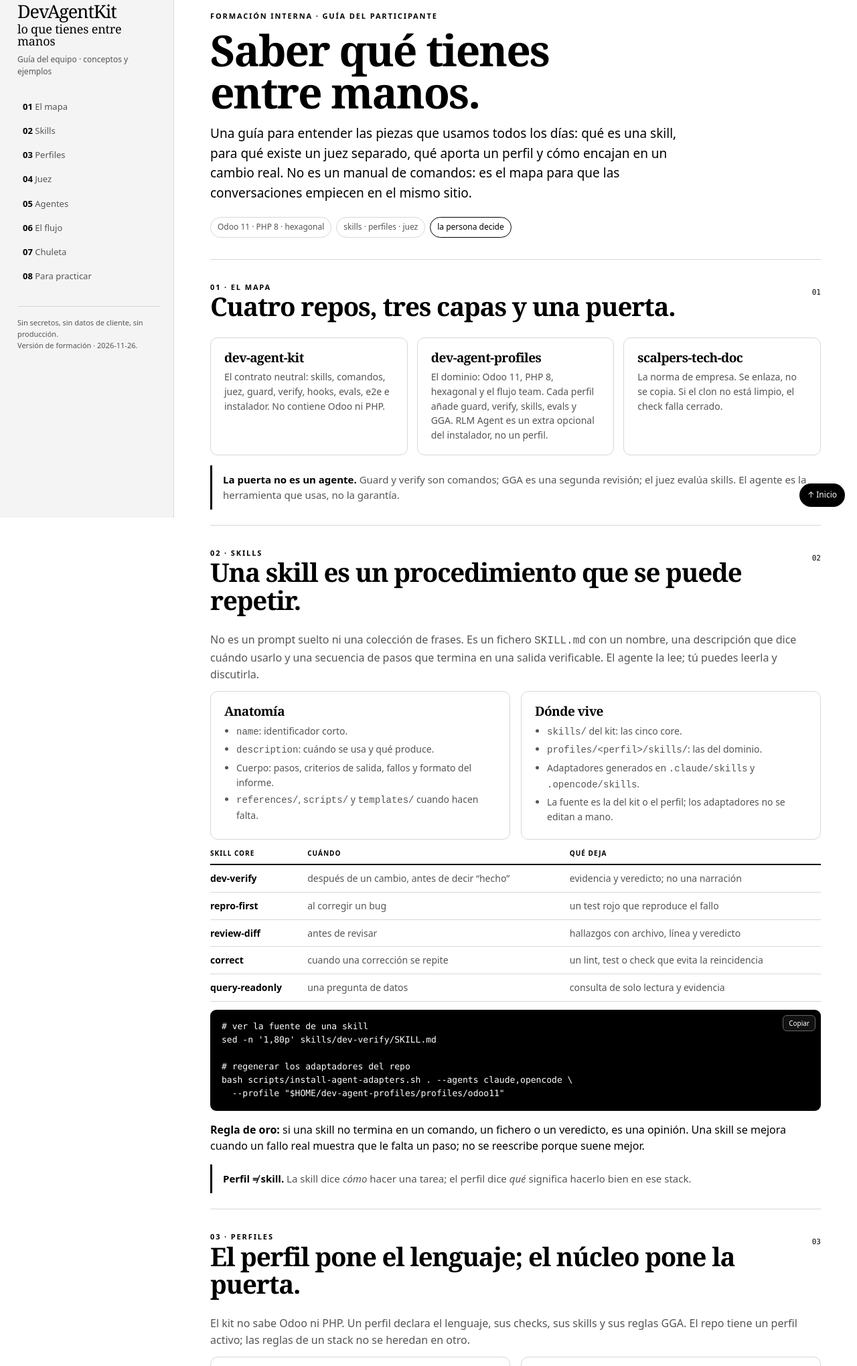
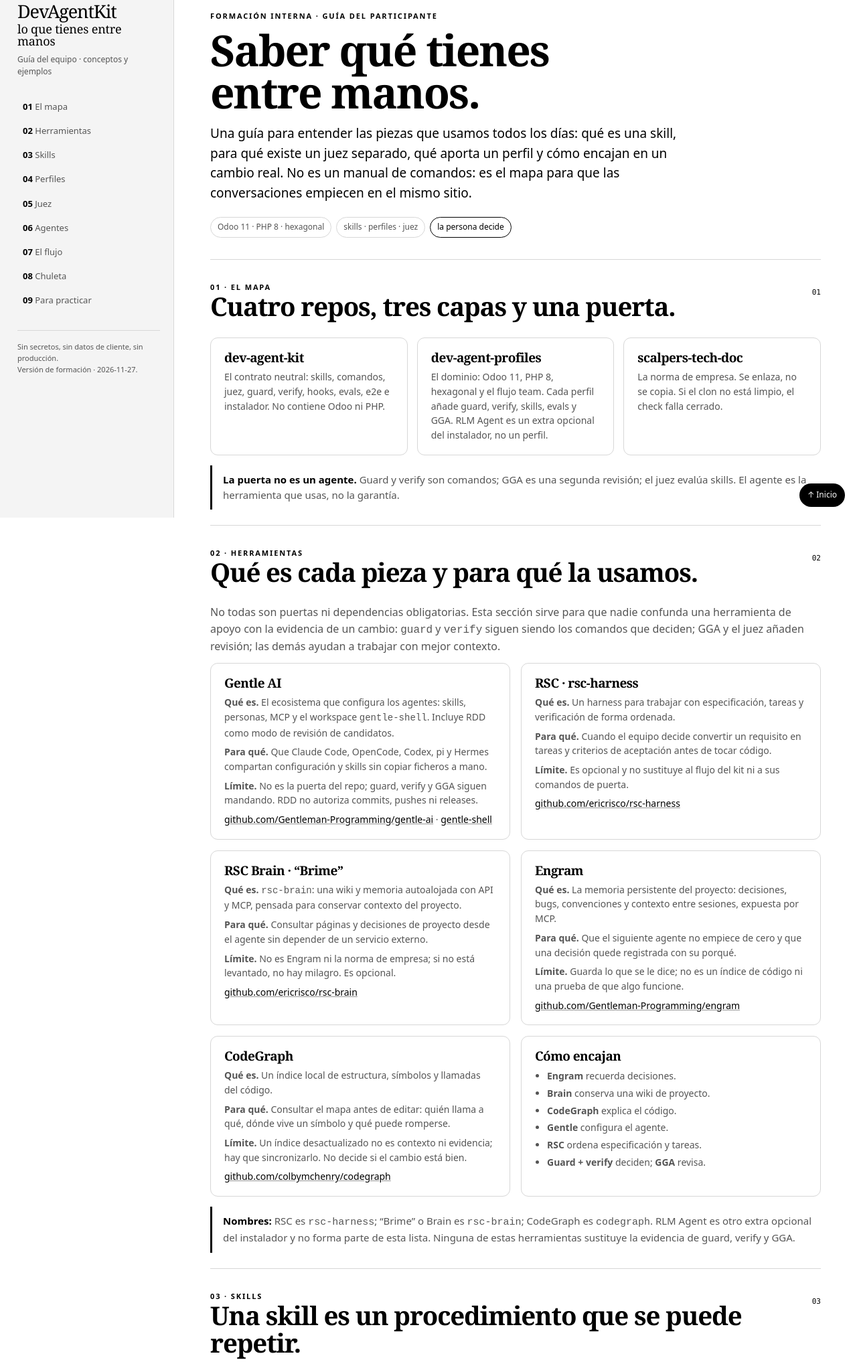
Before and after one commit to ScalpersCompany/dev-agent-kit, a plain HTML site: page docs/formacion/guia-equipo.html in a window 1280 px wide. Shown: the part 27-2067 px from the top of the page at 67% size. Drawn offline with Linux system fonts and the light colour scheme.

Commit message:
docs(team): explain the tools the team actually uses

```diff
--- a/docs/formacion/guia-equipo.html
+++ b/docs/formacion/guia-equipo.html
@@ -98,15 +98,16 @@
     <div class="sub">Guía del equipo · conceptos y ejemplos</div>
     <nav aria-label="Índice">
       <a href="#mapa"><strong>01</strong> El mapa</a>
-      <a href="#skills"><strong>02</strong> Skills</a>
-      <a href="#perfiles"><strong>03</strong> Perfiles</a>
-      <a href="#juez"><strong>04</strong> Juez</a>
-      <a href="#agentes"><strong>05</strong> Agentes</a>
-      <a href="#flujo"><strong>06</strong> El flujo</a>
-      <a href="#chuleta"><strong>07</strong> Chuleta</a>
-      <a href="#practica"><strong>08</strong> Para practicar</a>
+      <a href="#herramientas"><strong>02</strong> Herramientas</a>
+      <a href="#skills"><strong>03</strong> Skills</a>
+      <a href="#perfiles"><strong>04</strong> Perfiles</a>
+      <a href="#juez"><strong>05</strong> Juez</a>
+      <a href="#agentes"><strong>06</strong> Agentes</a>
+      <a href="#flujo"><strong>07</strong> El flujo</a>
+      <a href="#chuleta"><strong>08</strong> Chuleta</a>
+      <a href="#practica"><strong>09</strong> Para practicar</a>
     </nav>
-    <div class="foot">Sin secretos, sin datos de cliente, sin producción.<br>Versión de formación · 2026-11-26.</div>
+    <div class="foot">Sin secretos, sin datos de cliente, sin producción.<br>Versión de formación · 2026-11-27.</div>
   </aside>
 
   <main>
@@ -127,8 +128,22 @@
       <div class="note"><b>La puerta no es un agente.</b> Guard y verify son comandos; GGA es una segunda revisión; el juez evalúa skills. El agente es la herramienta que usas, no la garantía.</div>
     </section>
 
+    <section id="herramientas">
+      <div class="head"><div><div class="kicker">02 · Herramientas</div><h2>Qué es cada pieza y para qué la usamos.</h2></div><div class="num">02</div></div>
+      <p>No todas son puertas ni dependencias obligatorias. Esta sección sirve para que nadie confunda una herramienta de apoyo con la evidencia de un cambio: <code>guard</code> y <code>verify</code> siguen siendo los comandos que deciden; GGA y el juez añaden revisión; las demás ayudan a trabajar con mejor contexto.</p>
+      <div class="grid2">
+        <div class="card"><h3>Gentle AI</h3><p><b>Qué es.</b> El ecosistema que configura los agentes: skills, personas, MCP y el workspace <code>gentle-shell</code>. Incluye RDD como modo de revisión de candidatos.</p><p><b>Para qué.</b> Que Claude Code, OpenCode, Codex, pi y Hermes compartan configuración y skills sin copiar ficheros a mano.</p><p><b>Límite.</b> No es la puerta del repo; guard, verify y GGA siguen mandando. RDD no autoriza commits, pushes ni releases.</p><p><a href="https://github.com/Gentleman-Programming/gentle-ai">github.com/Gentleman-Programming/gentle-ai</a> · <a href="https://github.com/Gentleman-Programming/gentle-shell">gentle-shell</a></p></div>
+        <div class="card"><h3>RSC · rsc-harness</h3><p><b>Qué es.</b> Un harness para trabajar con especificación, tareas y verificación de forma ordenada.</p><p><b>Para qué.</b> Cuando el equipo decide convertir un requisito en tareas y criterios de aceptación antes de tocar código.</p><p><b>Límite.</b> Es opcional y no sustituye al flujo del kit ni a sus comandos de puerta.</p><p><a href="https://github.com/ericrisco/rsc-harness">github.com/ericrisco/rsc-harness</a></p></div>
+        <div class="card"><h3>RSC Brain · “Brime”</h3><p><b>Qué es.</b> <code>rsc-brain</code>: una wiki y memoria autoalojada con API y MCP, pensada para conservar contexto del proyecto.</p><p><b>Para qué.</b> Consultar páginas y decisiones de proyecto desde el agente sin depender de un servicio externo.</p><p><b>Límite.</b> No es Engram ni la norma de empresa; si no está levantado, no hay milagro. Es opcional.</p><p><a href="https://github.com/ericrisco/rsc-brain">github.com/ericrisco/rsc-brain</a></p></div>
+        <div class="card"><h3>Engram</h3><p><b>Qué es.</b> La memoria persistente del proyecto: decisiones, bugs, convenciones y contexto entre sesiones, expuesta por MCP.</p><p><b>Para qué.</b> Que el siguiente agente no empiece de cero y que una decisión quede registrada con su porqué.</p><p><b>Límite.</b> Guarda lo que se le dice; no es un índice de código ni una prueba de que algo funcione.</p><p><a href="https://github.com/Gentleman-Programming/engram">github.com/Gentleman-Programming/engram</a></p></div>
+        <div class="card"><h3>CodeGraph</h3><p><b>Qué es.</b> Un índice local de estructura, símbolos y llamadas del código.</p><p><b>Para qué.</b> Consultar el mapa antes de editar: quién llama a qué, dónde vive un símbolo y qué puede romperse.</p><p><b>Límite.</b> Un índice desactualizado no es contexto ni evidencia; hay que sincronizarlo. No decide si el cambio está bien.</p><p><a href="https://github.com/colbymchenry/codegraph">github.com/colbymchenry/codegraph</a></p></div>
+        <div class="card"><h3>Cómo encajan</h3><ul><li><b>Engram</b> recuerda decisiones.</li><li><b>Brain</b> conserva una wiki de proyecto.</li><li><b>CodeGraph</b> explica el código.</li><li><b>Gentle</b> configura el agente.</li><li><b>RSC</b> ordena especificación y tareas.</li><li><b>Guard + verify</b> deciden; <b>GGA</b> revisa.</li></ul></div>
+      </div>
+      <div class="note"><b>Nombres:</b> RSC es <code>rsc-harness</code>; “Brime” o Brain es <code>rsc-brain</code>; CodeGraph es <code>codegraph</code>. RLM Agent es otro extra opcional del instalador y no forma parte de esta lista. Ninguna de estas herramientas sustituye la evidencia de guard, verify y GGA.</div>
+    </section>
+
     <section id="skills">
-      <div class="head"><div><div class="kicker">02 · Skills</div><h2>Una skill es un procedimiento que se puede repetir.</h2></div><div class="num">02</div></div>
+      <div class="head"><div><div class="kicker">03 · Skills</div><h2>Una skill es un procedimiento que se puede repetir.</h2></div><div class="num">03</div></div>
       <p>No es un prompt suelto ni una colección de frases. Es un fichero <code>SKILL.md</code> con un nombre, una descripción que dice cuándo usarlo y una secuencia de pasos que termina en una salida verificable. El agente la lee; tú puedes leerla y discutirla.</p>
       <div class="grid2">
         <div class="card"><h3>Anatomía</h3><ul><li><code>name</code>: identificador corto.</li><li><code>description</code>: cuándo se usa y qué produce.</li><li>Cuerpo: pasos, criterios de salida, fallos y formato del informe.</li><li><code>references/</code>, <code>scripts/</code> y <code>templates/</code> cuando hacen falta.</li></ul></div>
@@ -155,7 +170,7 @@ bash scripts/install-agent-adapters.sh . --agents claude,opencode \
     </section>
 
     <section id="perfiles">
-      <div class="head"><div><div class="kicker">03 · Perfiles</div><h2>El perfil pone el lenguaje; el núcleo pone la puerta.</h2></div><div class="num">03</div></div>
+      <div class="head"><div><div class="kicker">04 · Perfiles</div><h2>El perfil pone el lenguaje; el núcleo pone la puerta.</h2></div><div class="num">04</div></div>
       <p>El kit no sabe Odoo ni PHP. Un perfil declara el lenguaje, sus checks, sus skills y sus reglas GGA. El repo tiene un perfil activo; las reglas de un stack no se heredan en otro.</p>
       <div class="grid2">
         <div class="card"><h3>Qué contiene</h3><ul><li><code>profile.json</code> y <code>profile.env</code>.</li><li><code>guard/</code> y <code>verify/</code>.</li><li><code>skills/</code> y <code>evals/</code>.</li><li><code>gga/REVIEW-RULES.md</code>: las reglas de revisión del perfil.</li></ul></div>
@@ -177,7 +192,7 @@ cat .dev-agent/config</pre></div>
     </section>
 
     <section id="juez">
-      <div class="head"><div><div class="kicker">04 · Juez</div><h2>El que ejecuta no se pone las notas.</h2></div><div class="num">04</div></div>
+      <div class="head"><div><div class="kicker">05 · Juez</div><h2>El que ejecuta no se pone las notas.</h2></div><div class="num">05</div></div>
       <p>El juez es un evaluador separado que lee una rúbrica, la salida de otro agente y los artefactos de la ejecución. Devuelve un JSON con una nota por criterio; el harness calcula la media ponderada y decide si la skill pasa.</p>
       <div class="grid2">
         <div class="card"><h3>Cómo funciona</h3><ul><li><code>agents/judge.md</code> es el prompt estricto; solo devuelve JSON.</li><li><code>evals/harness.py</code> ejecuta K copias en un entorno desechable.</li><li>El baseline usa K=3 y umbral 8,5; el rubric manda.</li><li>El juez debe ser un modelo distinto del que ejecutó la skill.</li></ul></div>
@@ -198,7 +213,7 @@ python3 evals/harness.py \
     </section>
 
     <section id="agentes">
-      <div class="head"><div><div class="kicker">05 · Agentes</div><h2>Una fuente, varios clientes.</h2></div><div class="num">05</div></div>
+      <div class="head"><div><div class="kicker">06 · Agentes</div><h2>Una fuente, varios clientes.</h2></div><div class="num">06</div></div>
       <p>OpenCode, Claude Code, Codex, pi y Hermes no tienen que usar el mismo formato. El kit mantiene una fuente neutral y genera los adaptadores que cada uno lee. Cambiar de agente no cambia el contrato.</p>
       <div class="grid2">
         <div class="card"><h3>Lo neutral</h3><ul><li><code>AGENTS.md</code>, <code>skills/</code>, <code>commands/</code>, <code>agents/</code>.</li><li>El juez y el runner neutral.</li><li>La puerta son comandos de shell y Python.</li></ul></div>
@@ -208,7 +223,7 @@ python3 evals/harness.py \
     </section>
 
     <section id="flujo">
-      <div class="head"><div><div class="kicker">06 · El flujo</div><h2>Qué se ejecuta y cuándo.</h2></div><div class="num">06</div></div>
+      <div class="head"><div><div class="kicker">07 · El flujo</div><h2>Qué se ejecuta y cuándo.</h2></div><div class="num">07</div></div>
       <div class="grid3">
         <div class="card"><h3>Cambio normal</h3><p>Skill → guard → verify → E2E si hay UI → revisión humana. GGA es la segunda revisión del diff. El juez no entra aquí.</p></div>
         <div class="card"><h3>Cambio de skill</h3><p>Se escribe o modifica la skill, se ejecuta el caso con <code>--dry-run</code>, luego K=3 con juez separado. Se compara con el baseline.</p></div>
@@ -225,7 +240,7 @@ python3 evals/harness.py \
     </section>
 
     <section id="chuleta">
-      <div class="head"><div><div class="kicker">07 · Chuleta</div><h2>Comandos que se usan de verdad.</h2></div><div class="num">07</div></div>
+      <div class="head"><div><div class="kicker">08 · Chuleta</div><h2>Comandos que se usan de verdad.</h2></div><div class="num">08</div></div>
       <table class="table">
         <thead><tr><th>Quiero…</th><th>Comando</th><th>Qué debo ver</th></tr></thead>
         <tbody>
@@ -241,7 +256,7 @@ python3 evals/harness.py \
     </section>
 
     <section id="practica">
-      <div class="head"><div><div class="kicker">08 · Para practicar</div><h2>Tres ejercicios para comprobar que se entiende.</h2></div><div class="num">08</div></div>
+      <div class="head"><div><div class="kicker">09 · Para practicar</div><h2>Tres ejercicios para comprobar que se entiende.</h2></div><div class="num">09</div></div>
       <div class="grid3">
         <div class="card"><h3>Leer una skill</h3><p>Abre <code>skills/repro-first/SKILL.md</code> y señala sus pasos, su salida y el fallo que evita. ¿Qué cambiarías si un bug se repite?</p></div>
         <div class="card"><h3>Separar juez y GGA</h3><p>Explica en dos frases qué evalúa cada uno y por qué no se sustituyen. ¿Qué evidencia produce cada uno?</p></div>
```
Also changed, not shown: CHANGELOG.md.
